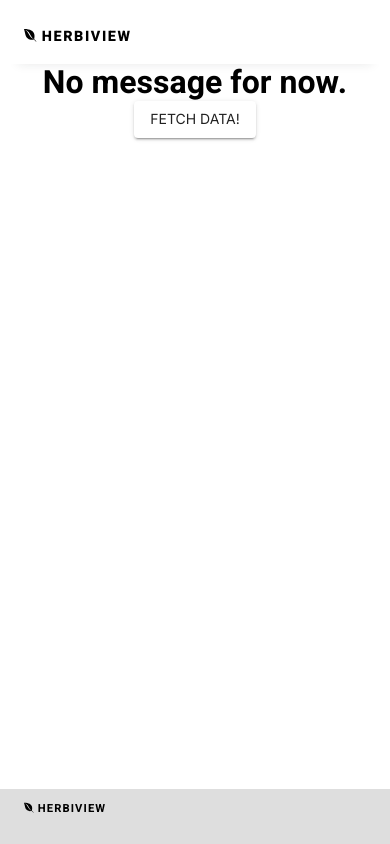
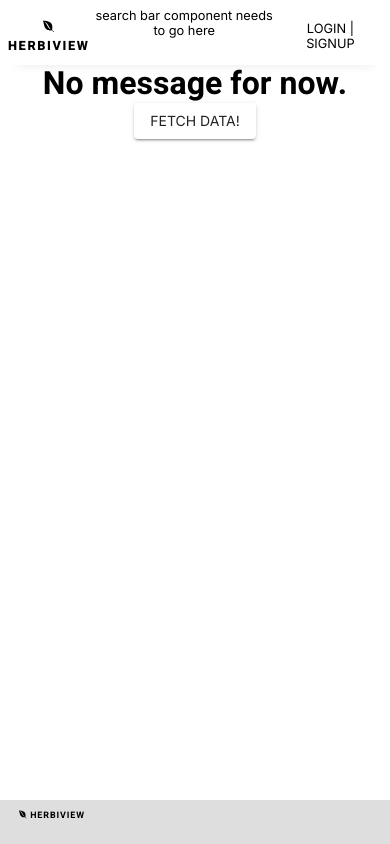
Before and after one commit to arismink/herbiview, a React (Create React App) app in the folder client/: page / in a window 390 px wide. Built offline with nearby package versions, Linux system fonts and the light colour scheme.

Commit message:
add styling for main in mobile screen

```diff
--- a/client/src/components/Nav.jsx
+++ b/client/src/components/Nav.jsx
@@ -9,11 +9,18 @@ export default function Nav() {
 
   return (
     <div class="main-navbar">
-      <Toolbar>
-        <h2><FontAwesomeIcon icon={faEnvira} /> HERBIVIEW</h2>
+        <div class="main-logo">
+          <h2><FontAwesomeIcon icon={faEnvira} /> HERBIVIEW</h2>
+        </div>
 
+      <div class="searchbar">
+        search bar component needs to go here
+      </div>
 
-      </Toolbar>
+      <div class="navbar-link">
+        Login | Signup
+      </div>
+
     </div>
   )
 
--- a/client/src/index.scss
+++ b/client/src/index.scss
@@ -1 +1,13 @@
+@import './styles/variables.scss';
+
 @import url('https://fonts.googleapis.com/css2?family=Heebo:wght@400;500;700;800&family=Inter:wght@300;400;600;900&display=swap');
+
+body {
+  font-family: $primary-font;
+}
+
+@media only screen and (max-width: 700px) {
+  body {
+    font-size: 0.8em;
+  }
+}
--- a/client/src/styles/Footer.scss
+++ b/client/src/styles/Footer.scss
@@ -2,6 +2,7 @@
 
 .main-footer{
   display: flex;
+  justify-content: space-between;
   padding: 0em 1.5em 1em 1.5em;
   position: fixed;
   left: 0;
@@ -17,7 +18,7 @@
 }
 
 /* Mobile and smaller devices only styles */
-@media only screen and (max-width: 400px) {
+@media only screen and (max-width: 700px) {
   .main-footer{
     h3 {
       font-size: 0.7em;
--- a/client/src/styles/Nav.scss
+++ b/client/src/styles/Nav.scss
@@ -1,7 +1,8 @@
-@import './variables.scss';
+@import 'variables.scss';
 
 .main-navbar{
   display: flex;
+  justify-content: space-between;
   width: 100%;
   box-shadow: rgba(33, 35, 38, 0.1) 0px 10px 10px -10px;
 
@@ -12,11 +13,16 @@
   }
 }
 
+.navbar-link {
+  padding: 1em;
+  text-transform: uppercase;
+}
+
 /* Mobile and smaller devices only styles */
-@media only screen and (max-width: 400px) {
+@media only screen and (max-width: 700px) {
   .main-navbar{
     h2 {
-      font-size: 0.9em;
+      font-size: 1em;
       font-family: $logo_font;
       letter-spacing: 0.1rem;
     }
```
